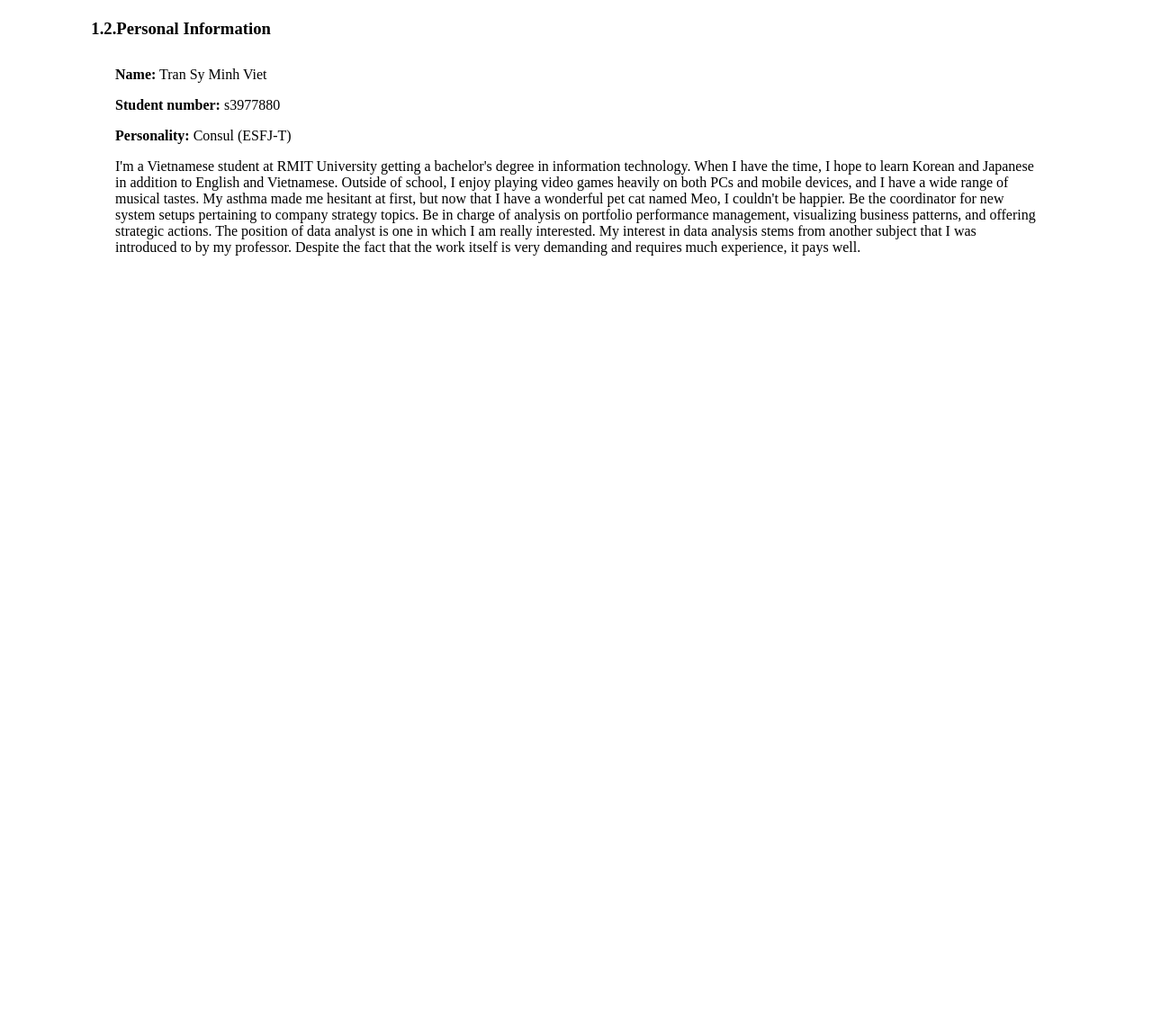
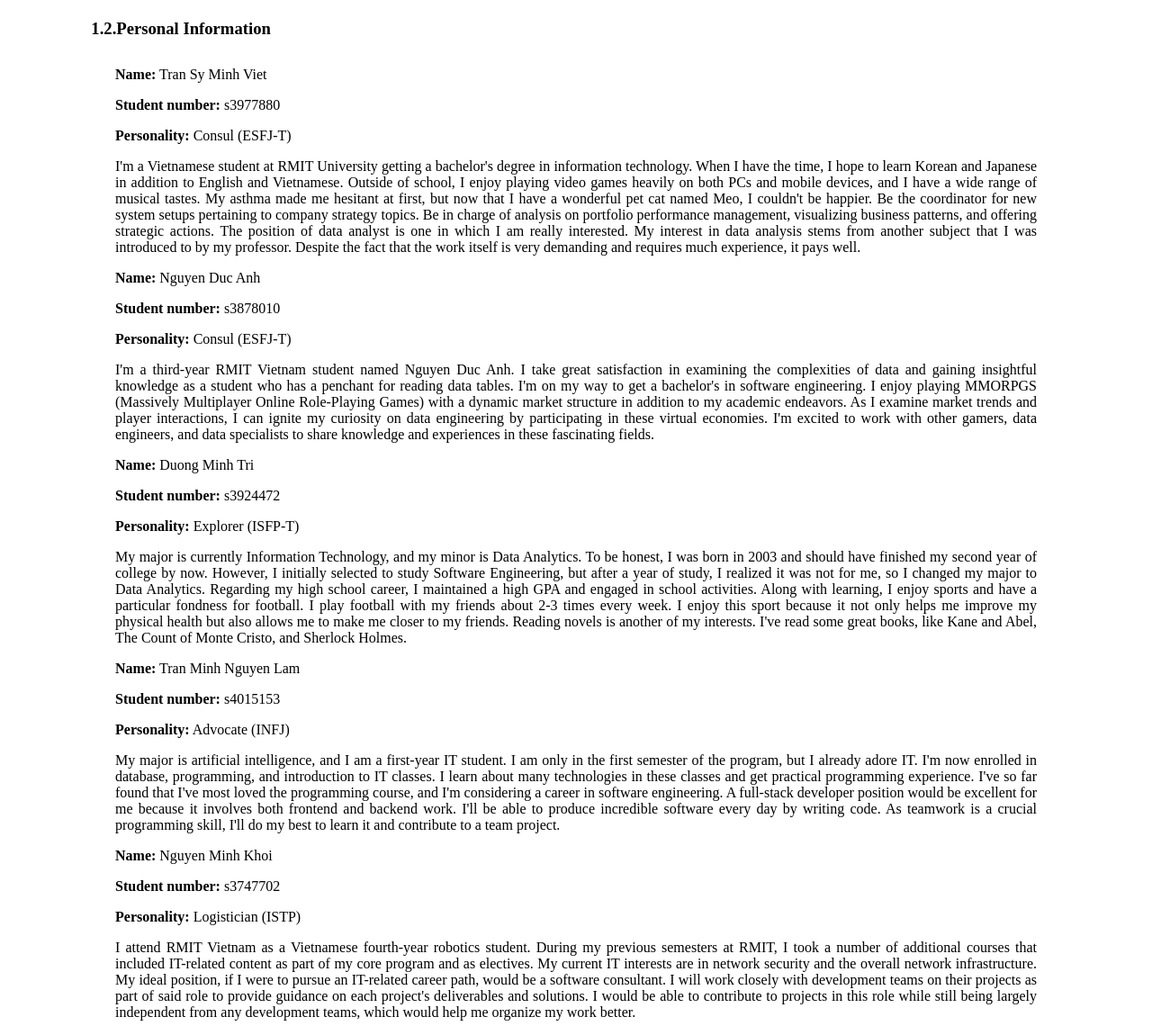
Before and after one commit to Asforq/IT_Assesment, a plain HTML site: page index.html in a window 1280 px wide. Shown: the part 1128-2278 px from the top of the page at 90% size. Before the commit the page ends 1428 px from the top, so only its background shows below. Drawn offline with Linux system fonts and the light colour scheme.

Commit message:
Team profile done

```diff
--- a/index.html
+++ b/index.html
@@ -7,7 +7,7 @@
         .toc{font-style: italic; font-style: bold; margin-top: 160pt;}
         .section{margin-left: 50pt; margin-top: 150pt;}
         .sub-section{margin-left: 70pt}
-        .paragraph{margin-left: 90pt; margin-right: 90pt;}
+        .paragraph{margin-left: 90pt; margin-right: 90pt; text-align: justify;}
     </style>
 </head>
 <body>
@@ -28,7 +28,7 @@
                 <li>Nguyen Duc Anh (s3878010),</li>
                 <li>Tran Sy Minh Viet (s3977880),</li>
                 <li>Duong Minh Tri (s3924472),</li>
-                <li>Tran Minh Nguyen Lam (s4105153),</li>
+                <li>Tran Minh Nguyen Lam (s4015153),</li>
                 <li>Nguyen Minh Khoi (s3747702).</li>
             </ul>
         </div>
@@ -42,10 +42,29 @@
         <p><span class="bold-text">Name:</span> Tran Sy Minh Viet</p>
         <p><span class="bold-text">Student number:</span> s3977880</p>
         <p><span class="bold-text">Personality:</span> Consul (ESFJ-T)</p>
-        <p> I'm a Vietnamese student at RMIT University getting a bachelor's degree in information technology. When I have the time, I hope to learn Korean and Japanese in addition to English and Vietnamese. Outside of school, I enjoy playing video games heavily on both PCs and mobile devices, and I have a wide range of musical tastes. My asthma made me hesitant at first, but now that I have a wonderful pet cat named Meo, I couldn't be happier. Be the coordinator for new system setups pertaining to company strategy topics. Be in charge of analysis on portfolio performance management, visualizing business patterns, and offering strategic actions. The position of data analyst is one in which I am really interested. My interest in data analysis stems from another subject that I was introduced to by my professor. Despite the fact that the work itself is very demanding and requires much experience, it pays well.</p>
+        <p> I'm a Vietnamese student at RMIT University getting a bachelor's degree in information technology. When I have the time, I hope to learn Korean and Japanese in addition to English and Vietnamese. Outside of school, I enjoy playing video games heavily on both PCs and mobile devices, and I have a wide range of musical tastes. My asthma made me hesitant at first, but now that I have a wonderful pet cat named Meo, I couldn't be happier. Be the coordinator for new system setups pertaining to company strategy topics. Be in charge of analysis on portfolio performance management, visualizing business patterns, and offering strategic actions. The position of data analyst is one in which I am really interested. My interest in data analysis stems from another subject that I was introduced to by my professor. Despite the fact that the work itself is very demanding and requires much experience, it pays well.
+        </p>
+        <p><span class="bold-text">Name:</span> Nguyen Duc Anh</p>
+        <p><span class="bold-text">Student number:</span> s3878010</p>
+        <p><span class="bold-text">Personality:</span> Consul (ESFJ-T)</p>
+        <p>I'm a third-year RMIT Vietnam student named Nguyen Duc Anh. I take great satisfaction in examining the complexities of data and gaining insightful knowledge as a student who has a penchant for reading data tables. I'm on my way to get a bachelor's in software engineering. I enjoy playing MMORPGS (Massively Multiplayer Online Role-Playing Games) with a dynamic market structure in addition to my academic endeavors. As I examine market trends and player interactions, I can ignite my curiosity on data engineering by participating in these virtual economies. I'm excited to work with other gamers, data engineers, and data specialists to share knowledge and experiences in these fascinating fields.
+        </p>
+        <p><span class="bold-text">Name:</span> Duong Minh Tri</p>
+        <p><span class="bold-text">Student number:</span> s3924472</p>
+        <p><span class="bold-text">Personality:</span> Explorer (ISFP-T)</p>
+        <p>My major is currently Information Technology, and my minor is Data Analytics. To be honest, I was born in 2003 and should have finished my second year of college by now. However, I initially selected to study Software Engineering, but after a year of study, I realized it was not for me, so I changed my major to Data Analytics. Regarding my high school career, I maintained a high GPA and engaged in school activities. Along with learning, I enjoy sports and have a particular fondness for football. I play football with my friends about 2-3 times every week. I enjoy this sport because it not only helps me improve my physical health but also allows me to make me closer to my friends. Reading novels is another of my interests. I've read some great books, like Kane and Abel, The Count of Monte Cristo, and Sherlock Holmes.
+        </p>
+        <p><span class="bold-text">Name:</span> Tran Minh Nguyen Lam</p>
+        <p><span class="bold-text">Student number:</span> s4015153</p>
+        <p><span class="bold-text">Personality:</span> Advocate (INFJ)</p>
+        <p>My major is artificial intelligence, and I am a first-year IT student. I am only in the first semester of the program, but I already adore IT. I'm now enrolled in database, programming, and introduction to IT classes. I learn about many technologies in these classes and get practical programming experience. I've so far found that I've most loved the programming course, and I'm considering a career in software engineering. A full-stack developer position would be excellent for me because it involves both frontend and backend work. I'll be able to produce incredible software every day by writing code. As teamwork is a crucial programming skill, I'll do my best to learn it and contribute to a team project.
+        </p>
+        <p><span class="bold-text">Name:</span> Nguyen Minh Khoi</p>
+        <p><span class="bold-text">Student number:</span> s3747702</p>
+        <p><span class="bold-text">Personality:</span> Logistician (ISTP)</p>
+        <p>I attend RMIT Vietnam as a Vietnamese fourth-year robotics student. During my previous semesters at RMIT, I took a number of additional courses that included IT-related content as part of my core program and as electives. My current IT interests are in network security and the overall network infrastructure. My ideal position, if I were to pursue an IT-related career path, would be a software consultant. I will work closely with development teams on their projects as part of said role to provide guidance on each project's deliverables and solutions. I would be able to contribute to projects in this role while still being largely independent from any development teams, which would help me organize my work better.
+        </p>
     </div>
-
-
 
 
 </body>
```
